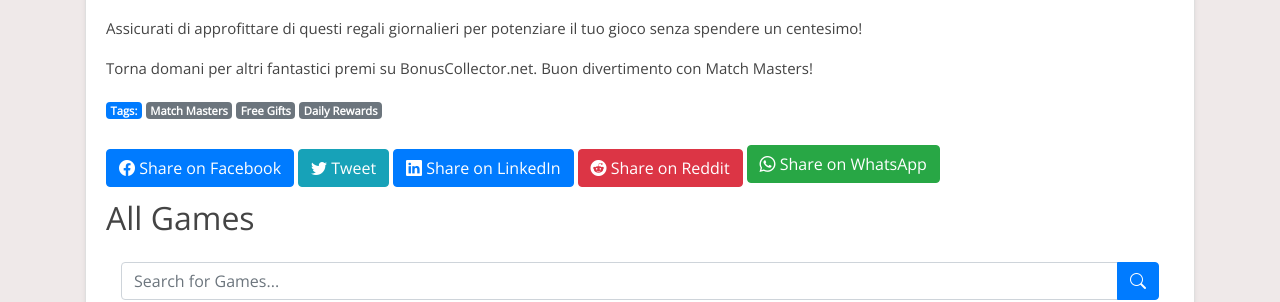
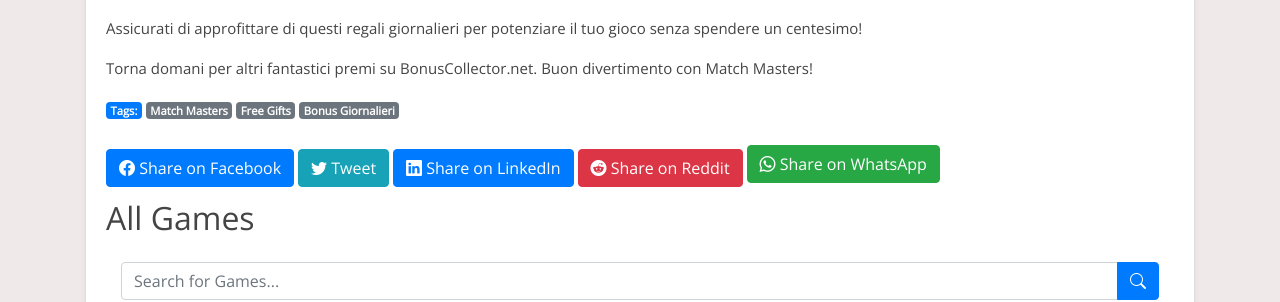
Before and after one commit to Prollad99/bs-net, a Jekyll site: the page built from it/_posts/2024-07-23-match-masters.md, in a window 1280 px wide and 900 px high, scrolled down 7876 px. Shown: the part 157-459 px from the top of the window. Built offline with Jekyll 4.4.1, drawn with Linux system fonts in a browser that asks for light colours; nearby versions of some CDN libraries; comment, search, counter and statistics services are not loaded.

Commit message:
Update 2024-07-23-match-masters.md

```diff
--- a/it/_posts/2024-07-23-match-masters.md
+++ b/it/_posts/2024-07-23-match-masters.md
@@ -2,7 +2,7 @@
 layout: post
 title: "Match Masters Free Gifts: Ottieni i Tuoi Premi Giornalieri!"
 date: 2024-07-23
-tags: [Match Masters, Free Gifts, Daily Rewards]
+tags: [Match Masters, Free Gifts, Bonus Giornalieri]
 author: BonusCollector.net
 description: "Scopri i link giornalieri per ottenere regali gratuiti su Match Masters. Aggiornamenti quotidiani sui premi in monete, booster e altro."
 lang: it
```
